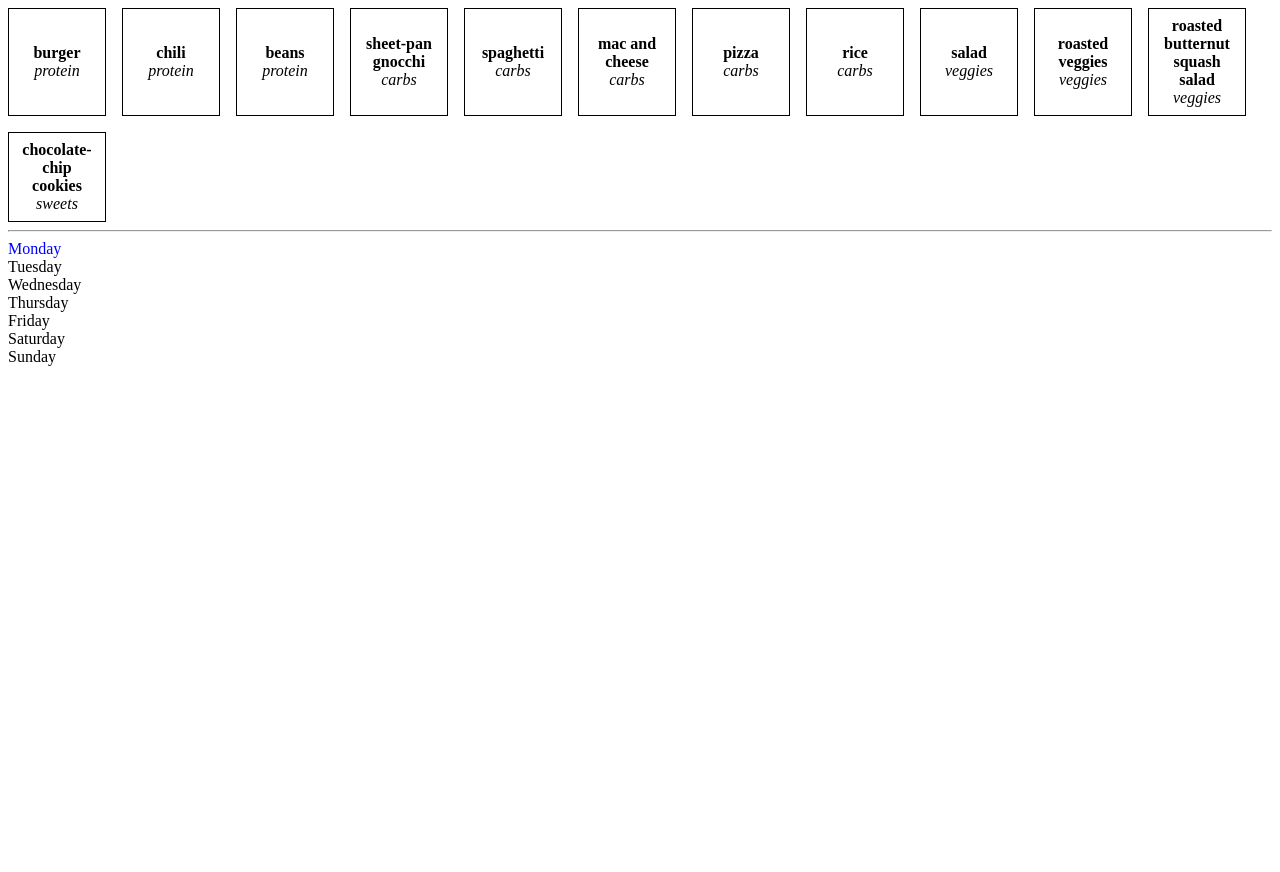
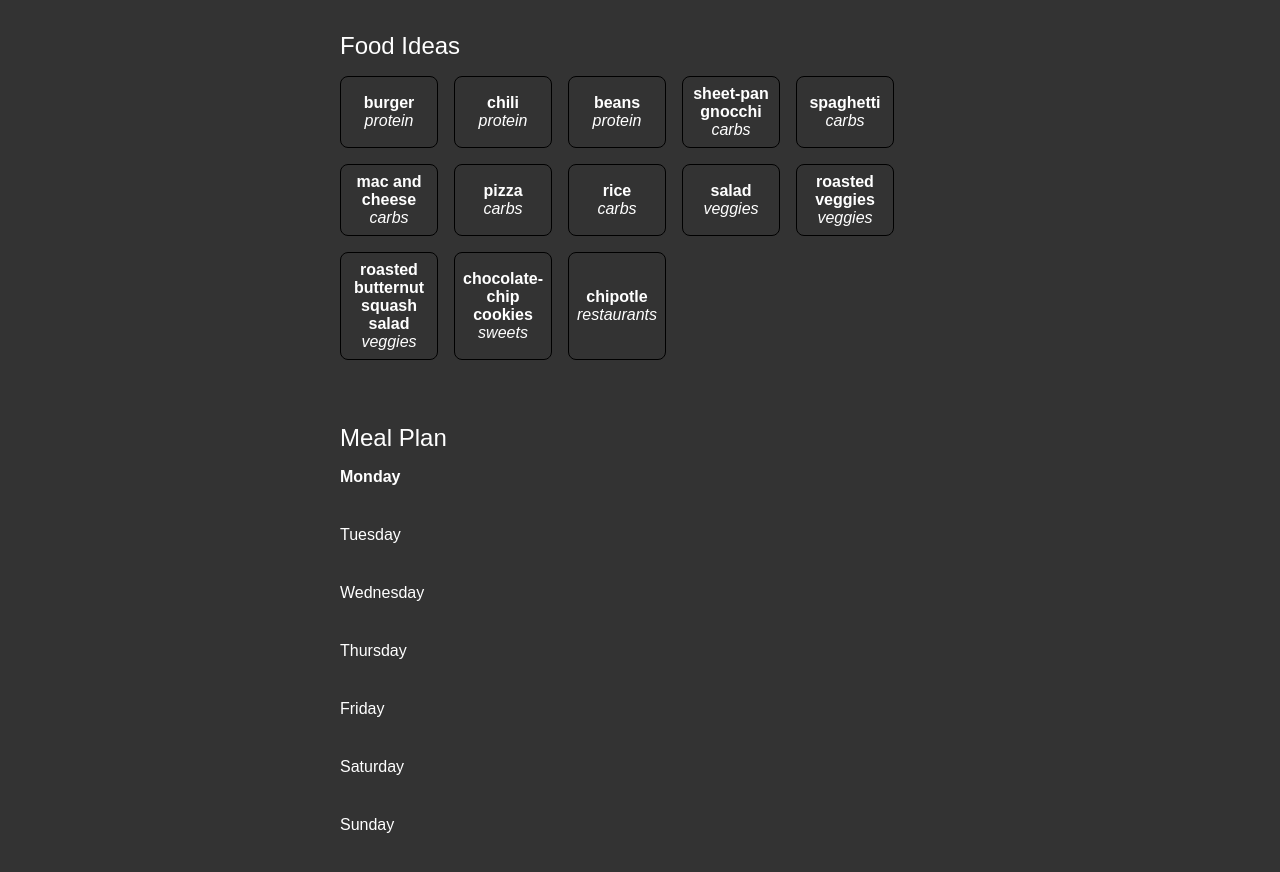
Before and after one commit to alexdietz1988/food-app, a React (Vite) app: page / in a window 1280 px wide. Shown: the top 872 px of the page. Before the commit the page ends 800 px from the top, so only its background shows below. Built offline with nearby package versions, Linux system fonts and the light colour scheme.

Commit message:
Styling tweaks

```diff
--- a/src/App.styles.ts
+++ b/src/App.styles.ts
@@ -1,4 +1,15 @@
 import styled from 'styled-components';
+
+export const Container = styled.div`
+  & > div {
+    margin-block-end: 4rem;
+  }
+`;
+
+export const H1 = styled.h1`
+  font-size: 1.5rem;
+  margin-block-end: 1rem;
+`;
 
 export const FoodList = styled.div`
   display: flex;
@@ -8,6 +19,7 @@ export const FoodList = styled.div`
 
 export const Food = styled.div`
   border: 1px solid black;
+  border-radius: 0.5rem;
   padding: 0.5rem;
   width: 5rem;
   text-align: center;
@@ -16,6 +28,11 @@ export const Food = styled.div`
   align-items: center;
   justify-content: center;
   flex-wrap: wrap;
+
+  &:hover {
+    cursor: pointer;
+    background-color: hsl(from var(--color-bg) h s calc(l * 0.9));
+  }
 
   h1 {
     font-weight: bold;
@@ -26,7 +43,18 @@ export const Food = styled.div`
   }
 `;
 
+export const MealPlan = styled.div`
+  display: flex;
+  flex-direction: column;
+  gap: 2rem;
+`;
+
 export const Day = styled.h2<{ selected: boolean }>`
   cursor: pointer;
-  color: ${(props) => (props.selected ? 'blue' : 'black')};
+  font-weight: 300;
+  font-weight: ${(props) => (props.selected ? '600' : '300')};
+
+  p {
+    margin-block-end: 0.5rem;
+  }
 `;
--- a/src/App.tsx
+++ b/src/App.tsx
@@ -19,6 +19,7 @@ const foods: Food[] = [
   { name: 'roasted veggies', category: 'veggies' },
   { name: 'roasted butternut squash salad', category: 'veggies' },
   { name: 'chocolate-chip cookies', category: 'sweets' },
+  { name: 'chipotle', category: 'restaurants' },
 ];
 
 const days = [
@@ -74,24 +75,31 @@ const App = () => {
   };
 
   return (
-    <>
+    <Styled.Container>
+      <div>
+        <Styled.H1>Food Ideas</Styled.H1>
         <RenderFoodList foods={foods} onClick={addFoodToDay} />
-      <hr />
+      </div>
+      <div>
+        <Styled.H1>Meal Plan</Styled.H1>
+        <Styled.MealPlan>
           {days.map((day) => (
             <>
               <Styled.Day
                 onClick={() => setSelectedDay(day)}
                 selected={selectedDay === day}
               >
-            {day}
-          </Styled.Day>
+                <p>{day}</p>
                 <RenderFoodList
                   foods={mealPlan[day as keyof typeof mealPlan]}
                   onClick={removeFoodFromDay}
                 />
+              </Styled.Day>
             </>
           ))}
-    </>
+        </Styled.MealPlan>
+      </div>
+    </Styled.Container>
   );
 };
 
--- a/src/index.css
+++ b/src/index.css
@@ -1,6 +1,23 @@
+:root {
+  --color-bg: hsl(0, 0%, 20%);
+  font-family: sans-serif;
+}
+
+* {
+  /* font-weight: 300; */
+  margin: 0;
+}
+
+body {
+  padding: 2rem;
+  max-width: 600px;
+  margin-inline: auto;
+  background-color: var(--color-bg);
+  color: white;
+}
+
 h1,
 h2 {
+  font-weight: 300;
   font-size: medium;
-  font-weight: normal;
-  margin: 0;
 }
```
Lines whose indentation alone changed are shown as unchanged.
